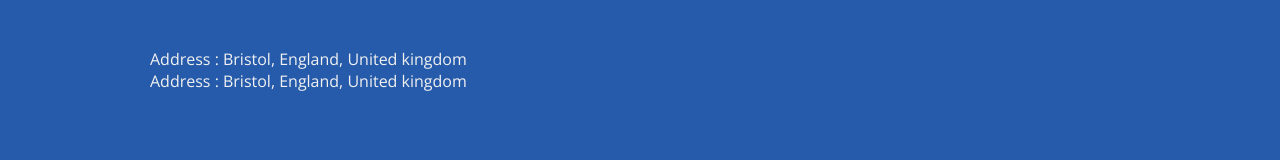
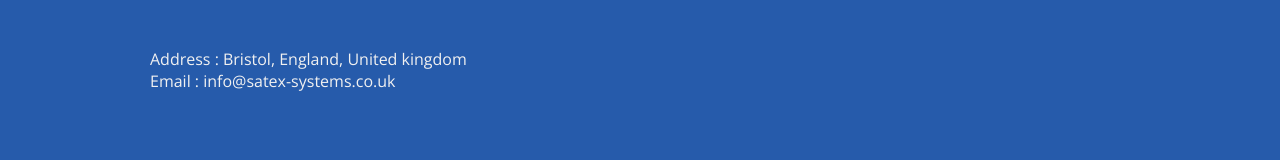
Before and after one commit to moatazsakar/Website, a plain HTML site: page Index.html in a window 1280 px wide. Shown: the part 7396-7556 px from the top of the page. Drawn offline with nearby package versions, Linux system fonts and the light colour scheme.

Commit message:
third version

```diff
--- a/Index.html
+++ b/Index.html
@@ -158,7 +158,7 @@ Our expertise spans across commercial, scientific, and governmental space missio
             <div id="footer" style="height: 300px;">
                 <ul style="margin-left: 150px; padding-top: 50px;">
                     <li> <span>Address :</span> Bristol, England, United kingdom </li>
-                    <li> <span>Address :</span> Bristol, England, United kingdom </li>
+                    <li> <span>Email :</span> info@satex-systems.co.uk </li>
                 </ul>
                 <p style="text-align: center; padding-top: 170px; font-size: smaller;"> Copyright SatEx Systems</p>
             </div>
```
